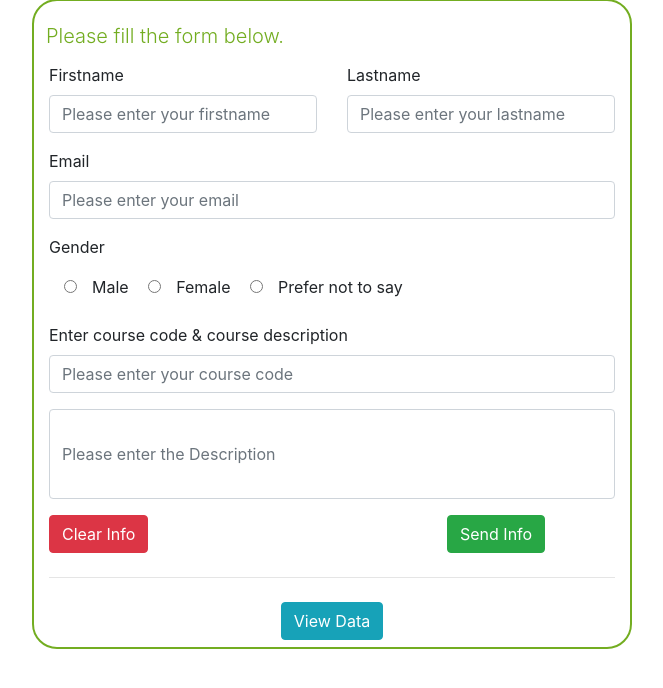
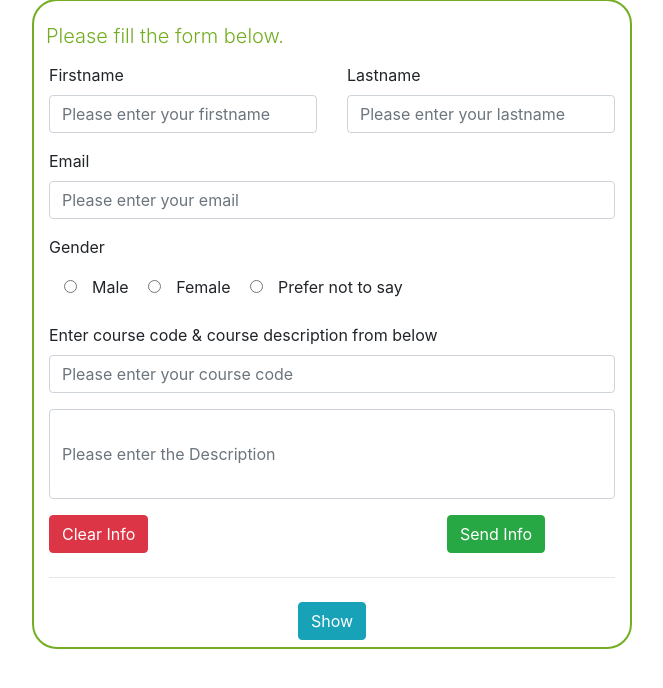
Before and after one commit to AselSiriwardena/Cross-site-scripting-example, a PHP site: page / in a window 1280 px wide. Shown: the part 16-704 px from the top of the page, without its empty margins (308-971 px from the left). Run offline with PHP 8.4, Linux system fonts and the light colour scheme; some libraries are stand-ins or nearby versions.

Commit message:
some files updated

```diff
--- a/Cross-site-scripting/index.php
+++ b/Cross-site-scripting/index.php
@@ -4,7 +4,7 @@
     <meta charset="UTF-8">
     <meta name="viewport" content="width=device-width, initial-scale=1.0">
     <meta http-equiv="X-UA-Compatible" content="ie=edge">
-    <title>Student Form</title>
+    <title>Registration form</title>
     <link rel="stylesheet" href="https://maxcdn.bootstrapcdn.com/bootstrap/4.0.0/css/bootstrap.min.css">
     <script src="https://ajax.googleapis.com/ajax/libs/jquery/3.3.1/jquery.min.js"></script>
     <script src="https://cdnjs.cloudflare.com/ajax/libs/popper.js/1.12.9/umd/popper.min.js"></script>
@@ -79,7 +79,7 @@
                 <div class="row padding">
                     <div class="col-md-12 ">
                         <div class="form-group">
-                            <label for="form_name">Enter course code & course description </label>
+                            <label for="form_name">Enter course code & course description from below</label>
                             <input id="form_name" type="text" name="course" class="form-control"
 				placeholder="Please enter your course code"
                                 required="required" data-error="Course code is required.">
@@ -109,7 +109,7 @@
             <hr class="my-4">
              <div class="containers padding text-center">
                             <div class="col-md-12">
-                                  <a href="fetch.php" class="btn btn-info btn-send">View Data</a>
+                                  <a href="fetch.php" class="btn btn-info btn-send">Show</a>
 
                     </div>
                 </div>
```
